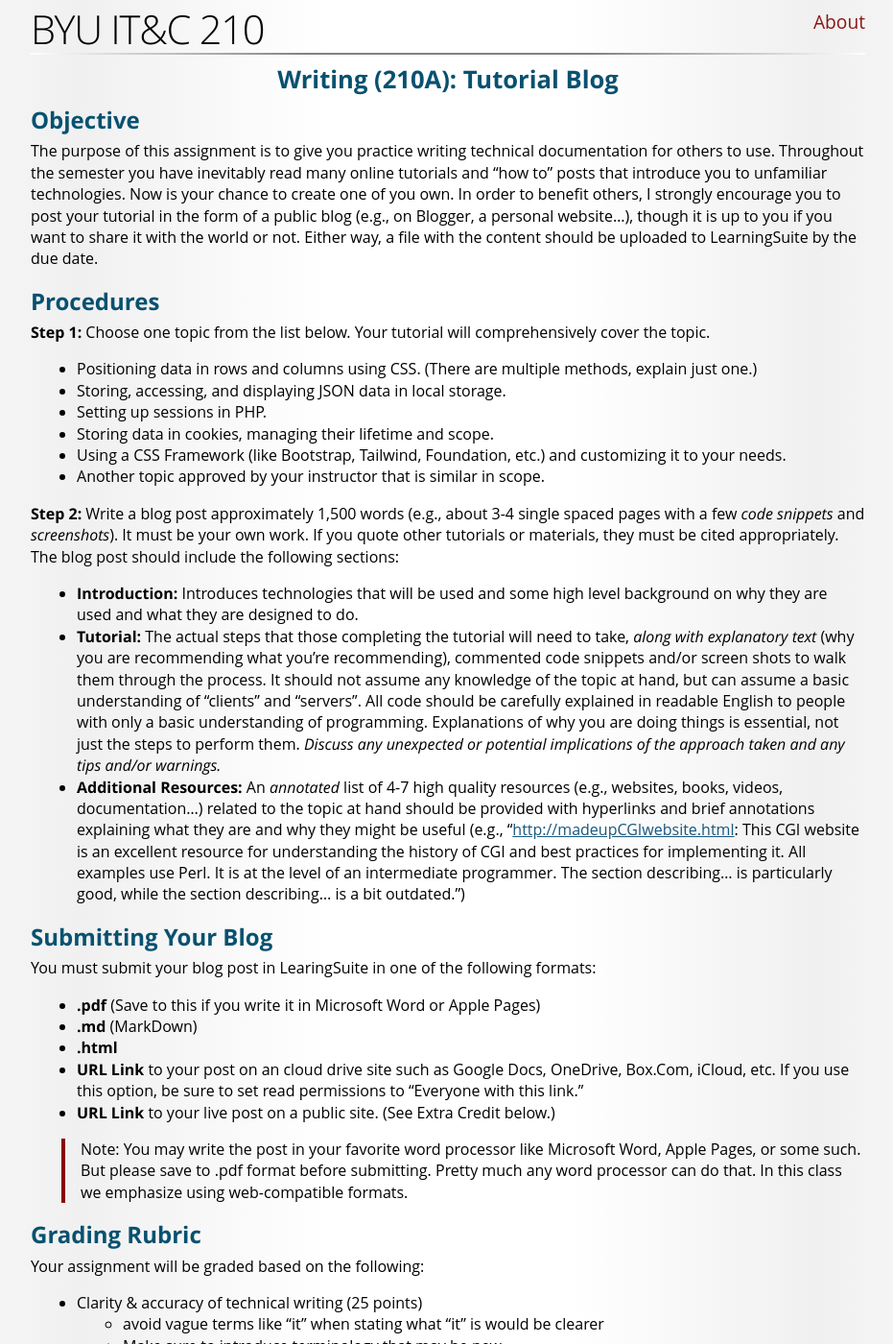
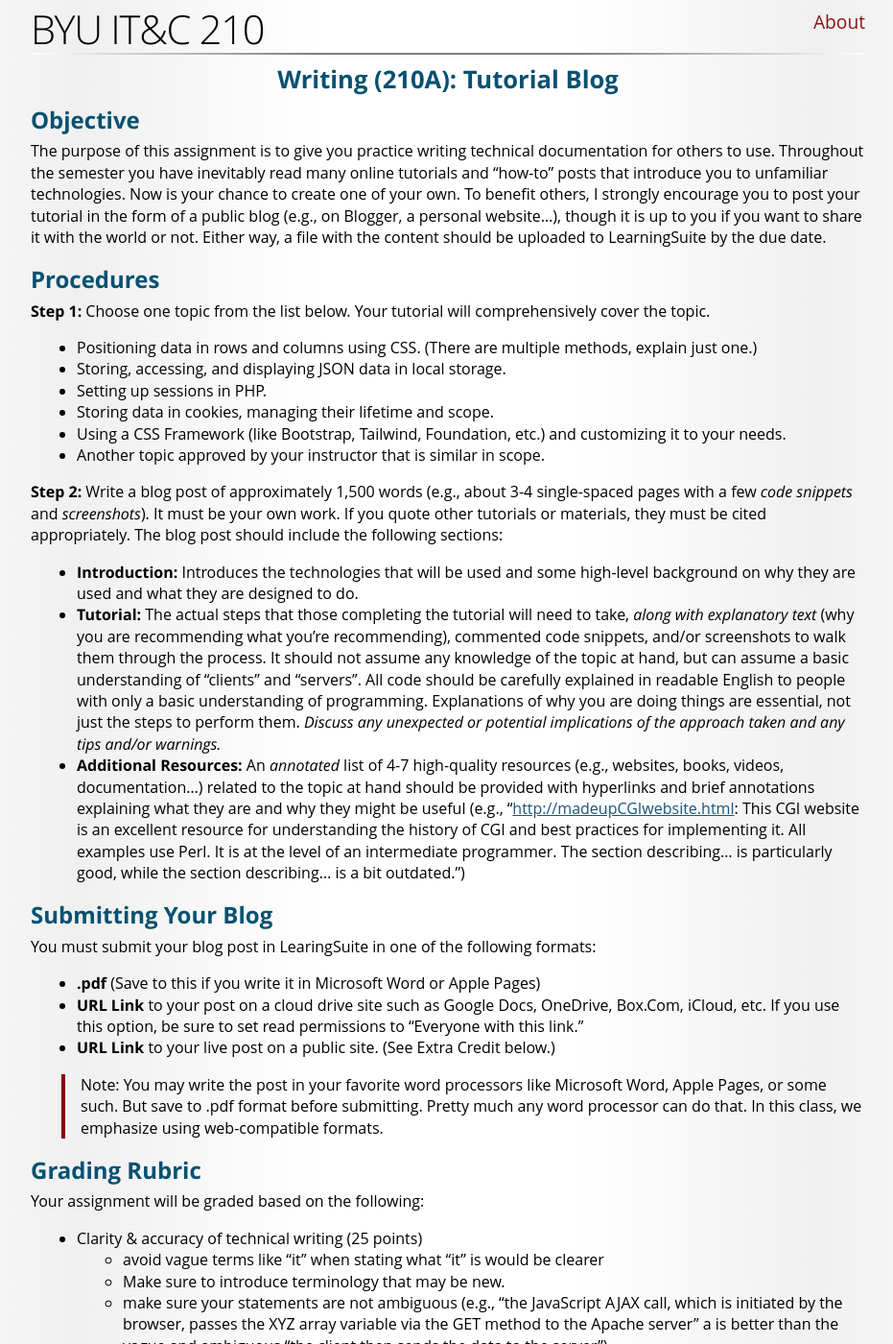
Before and after one commit to BYU-ITC-210/BYU-ITC-210.github.io, a Jekyll site: the page built from WR1-Tutorial-Blog.md, in a window 1280 px wide and 1400 px high. Shown: the whole window at 96% size, without its empty margins (173-1104 px from the left). Built offline with Jekyll 4.4.1, drawn with Linux system fonts in a browser that asks for light colours; some web fonts are replaced; some of the changed text lies outside the part shown.

Commit message:
Typo Fixes and clarifications

```diff
--- a/WR1-Tutorial-Blog.md
+++ b/WR1-Tutorial-Blog.md
@@ -3,7 +3,7 @@
 ---
 ## Objective
 
-The purpose of this assignment is to give you practice writing technical documentation for others to use. Throughout the semester you have inevitably read many online tutorials and “how to” posts that introduce you to unfamiliar technologies. Now is your chance to create one of you own. In order to benefit others, I strongly encourage you to post your tutorial in the form of a public blog (e.g., on Blogger, a personal website…), though it is up to you if you want to share it with the world or not. Either way, a file with the content should be uploaded to LearningSuite by the due date.
+The purpose of this assignment is to give you practice writing technical documentation for others to use. Throughout the semester you have inevitably read many online tutorials and “how-to” posts that introduce you to unfamiliar technologies. Now is your chance to create one of your own. To benefit others, I strongly encourage you to post your tutorial in the form of a public blog (e.g., on Blogger, a personal website…), though it is up to you if you want to share it with the world or not. Either way, a file with the content should be uploaded to LearningSuite by the due date.
 
 ## Procedures
 
@@ -16,22 +16,20 @@
 * Using a CSS Framework (like Bootstrap, Tailwind, Foundation, etc.) and customizing it to your needs.
 * Another topic approved by your instructor that is similar in scope.
 
-__Step 2:__ Write a blog post approximately 1,500 words (e.g., about 3-4 single spaced pages with a few _code snippets_ and _screenshots_). It must be your own work. If you quote other tutorials or materials, they must be cited appropriately. The blog post should include the following sections:
+__Step 2:__ Write a blog post of approximately 1,500 words (e.g., about 3-4 single-spaced pages with a few _code snippets_ and _screenshots_). It must be your own work. If you quote other tutorials or materials, they must be cited appropriately. The blog post should include the following sections:
 
-* __Introduction:__ Introduces technologies that will be used and some high level background on why they are used and what they are designed to do.
-* __Tutorial:__ The actual steps that those completing the tutorial will need to take, _along with explanatory text_ (why you are recommending what you’re recommending), commented code snippets and/or screen shots to walk them through the process. It should not assume any knowledge of the topic at hand, but can assume a basic understanding of “clients” and “servers”. All code should be carefully explained in readable English to people with only a basic understanding of programming. Explanations of why you are doing things is essential, not just the steps to perform them. _Discuss any unexpected or potential implications of the approach taken and any tips and/or warnings._
-* __Additional Resources:__ An _annotated_ list of 4-7 high quality resources (e.g., websites, books, videos, documentation…) related to the topic at hand should be provided with hyperlinks and brief annotations explaining what they are and why they might be useful (e.g., “[http://madeupCGIwebsite.html](about:blank): This CGI website is an excellent resource for understanding the history of CGI and best practices for implementing it. All examples use Perl. It is at the level of an intermediate programmer. The section describing... is particularly good, while the section describing... is a bit outdated.”)
+* __Introduction:__ Introduces the technologies that will be used and some high-level background on why they are used and what they are designed to do.
+* __Tutorial:__ The actual steps that those completing the tutorial will need to take, _along with explanatory text_ (why you are recommending what you’re recommending), commented code snippets, and/or screenshots to walk them through the process. It should not assume any knowledge of the topic at hand, but can assume a basic understanding of “clients” and “servers”. All code should be carefully explained in readable English to people with only a basic understanding of programming. Explanations of why you are doing things are essential, not just the steps to perform them. _Discuss any unexpected or potential implications of the approach taken and any tips and/or warnings._
+* __Additional Resources:__ An _annotated_ list of 4-7 high-quality resources (e.g., websites, books, videos, documentation…) related to the topic at hand should be provided with hyperlinks and brief annotations explaining what they are and why they might be useful (e.g., “[http://madeupCGIwebsite.html](about:blank): This CGI website is an excellent resource for understanding the history of CGI and best practices for implementing it. All examples use Perl. It is at the level of an intermediate programmer. The section describing... is particularly good, while the section describing... is a bit outdated.”)
 
 ## Submitting Your Blog
 
 You must submit your blog post in LearingSuite in one of the following formats:
 * __.pdf__ (Save to this if you write it in Microsoft Word or Apple Pages)
-* __.md__ (MarkDown)
-* __.html__
-* __URL Link__ to your post on an cloud drive site such as Google Docs, OneDrive, Box.Com, iCloud, etc. If you use this option, be sure to set read permissions to "Everyone with this link."
+* __URL Link__ to your post on a cloud drive site such as Google Docs, OneDrive, Box.Com, iCloud, etc. If you use this option, be sure to set read permissions to "Everyone with this link."
 * __URL Link__ to your live post on a public site. (See Extra Credit below.)
 
-> Note: You may write the post in your favorite word processor like Microsoft Word, Apple Pages, or some such. But please save to .pdf format before submitting. Pretty much any word processor can do that. In this class we emphasize using web-compatible formats.
+> Note: You may write the post in your favorite word processors like Microsoft Word, Apple Pages, or some such. But save to .pdf format before submitting. Pretty much any word processor can do that. In this class, we emphasize using web-compatible formats.
 
 ## Grading Rubric
 
@@ -46,7 +44,7 @@
 * Style, grammar, and spelling (25 points)
     * Avoid grammatical and spelling errors (e.g., changing tenses within a section; plural/singular agreement problems such as “the [singular] user did this, and then [the plural] they did that”)
     * Code snippets should be in a different font than the explanatory text. Use a monospace font (e.g., Courier New) that clearly differentiates between otherwise hard-to distinguish letters: l, 1, I, (l, 1, I).
-    * All figures should be labeled with appropriate titles (e.g., Figure 1: JSP “Hello World” code). Not all code fragments need to be labeled, unless you want to refer to them more than once.
+    * All figures/screenshots should be labeled with appropriate titles (e.g., Figure 1: JSP “Hello World” code). Not all code fragments need to be labeled unless you want to refer to them more than once.
     * You are writing for your peers. Unlike the lab write-ups, this does not need to be a formal writing style. You can use first-person pronouns (“I like to…, because it…”) and refer to the reader as “you” (e.g., “you’ll want to make sure that you don’t…”). A bit of humor is even appropriate if it doesn’t distract, though it’s not required – I’d hate to be responsible for a bad joke just to get a good grade. 😬
     * Use appropriate formatting. Assume it’s a blog post style, so do things that are appropriate for that style such as embedding hyperlinks into sentences, not pasting in long, full URLs.
     * When writing for the web you’ll want to use hyperlinks to point to topics or resources that may help explain things in more detail. For example, the first time you use a technical term (e.g., “aspx” “tasksel”), you can link to a site that defines it and provides details about it.
```
Also changed, not shown: HW1-CLI.md (+1 -1 lines).
